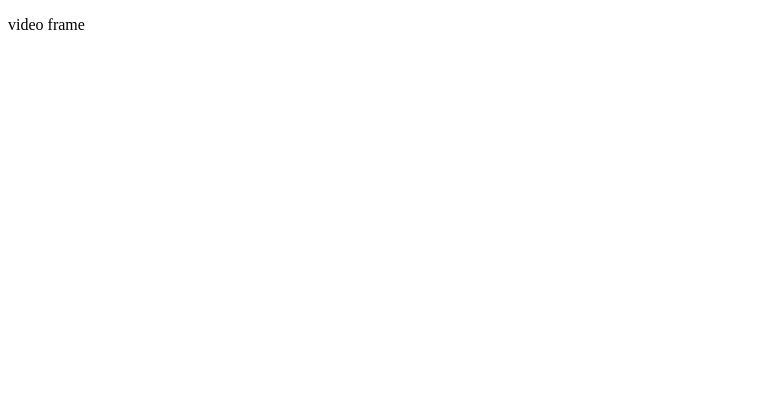
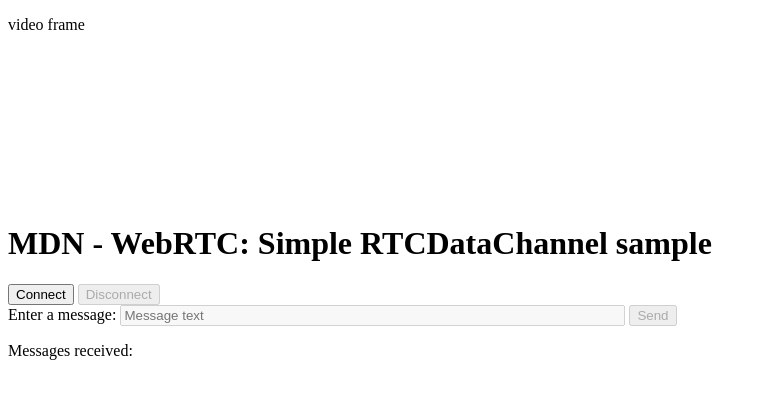
Before and after one commit to Hakob/simple_usage_user_media_browser, a plain HTML site: page index.html in a window 1280 px wide. Shown: the whole page, without its empty margins (0-767 px from the left). Drawn offline with Linux system fonts and the light colour scheme.

Commit message:
Update index.html

```diff
--- a/index.html
+++ b/index.html
@@ -1,11 +1,39 @@
 <!DOCTYPE html>
 <html>
 <head>
-    <meta charset="utf-8" />
+  <title>WebRTC: Simple RTCDataChannel sample</title>
+  <meta charset="utf-8">
+  <link rel="stylesheet" href="main.css" type="text/css" media="all">
+  <script src="index.js"></script>
 </head>
 <body>
     <p>video frame</p>
     <video id="clientvideo" autoplay></video>
     <script src="script.js"></script>
+ <div>
+  <h1>MDN - WebRTC: Simple RTCDataChannel sample</h1>
+
+  <div class="controlbox">
+    <button id="connectButton" name="connectButton" class="buttonleft">
+      Connect
+    </button>
+    <button id="disconnectButton" name="disconnectButton" class="buttonright" disabled>
+      Disconnect
+    </button>
+  </div>
+
+  <div class="messagebox">
+    <label for="message">Enter a message:
+      <input type="text" name="message" id="message" placeholder="Message text"
+              inputmode="latin" size=60 maxlength=120 disabled>
+    </label>
+    <button id="sendButton" name="sendButton" class="buttonright" disabled>
+      Send
+    </button>
+  </div>
+  <div class="messagebox" id="receivebox">
+    <p>Messages received:</p>
+  </div>
+</div>
    </body>
 </html>
```
